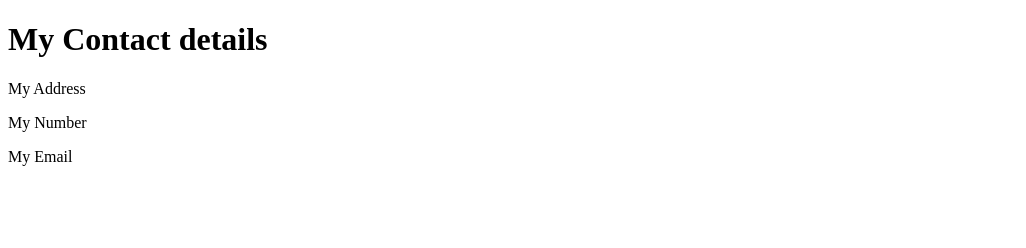
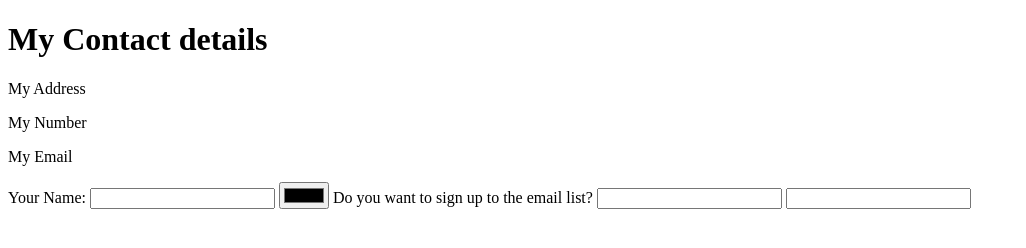
Before and after one commit to rogue/rogue.github.io, a plain HTML site: page contact.html in a window 1280 px wide. Shown: the whole page, without its empty margins (0-1026 px from the left). Drawn offline with Linux system fonts and the light colour scheme.

Commit message:
Update contact.html

```diff
--- a/contact.html
+++ b/contact.html
@@ -1,13 +1,28 @@
 <!DOCTYPE html>
 <html lang="en" dir="ltr">
+
 <head>
   <meta charset="utf-8">
   <title>My Contact</title>
 </head>
+
 <body>
   <h1>My Contact details</h1>
   <p>My Address</p>
   <p>My Number</p>
   <p>My Email</p>
+
+  <form class="" action="index.html" method="post">
+    <label>Your Name:</label>
+    <input type="text" name="" value="">
+    <input type="color" name="" value="">
+
+    <label>Do you want to sign up to the email list?</label>
+    <input type="password" name="" value="">
+    <input type"submit" name="">
+
+
+  </form>
 </body>
+
 </html>
```
Lines whose indentation alone changed are shown as unchanged.
